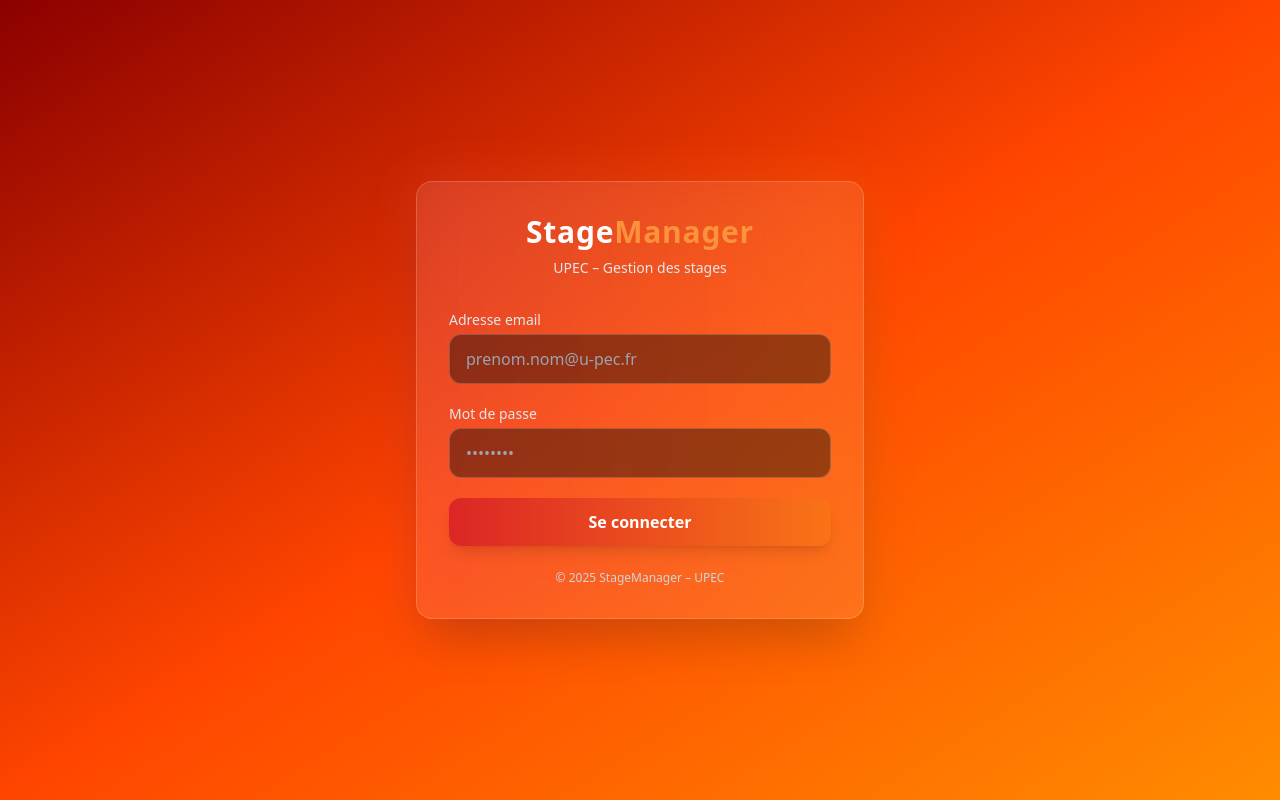
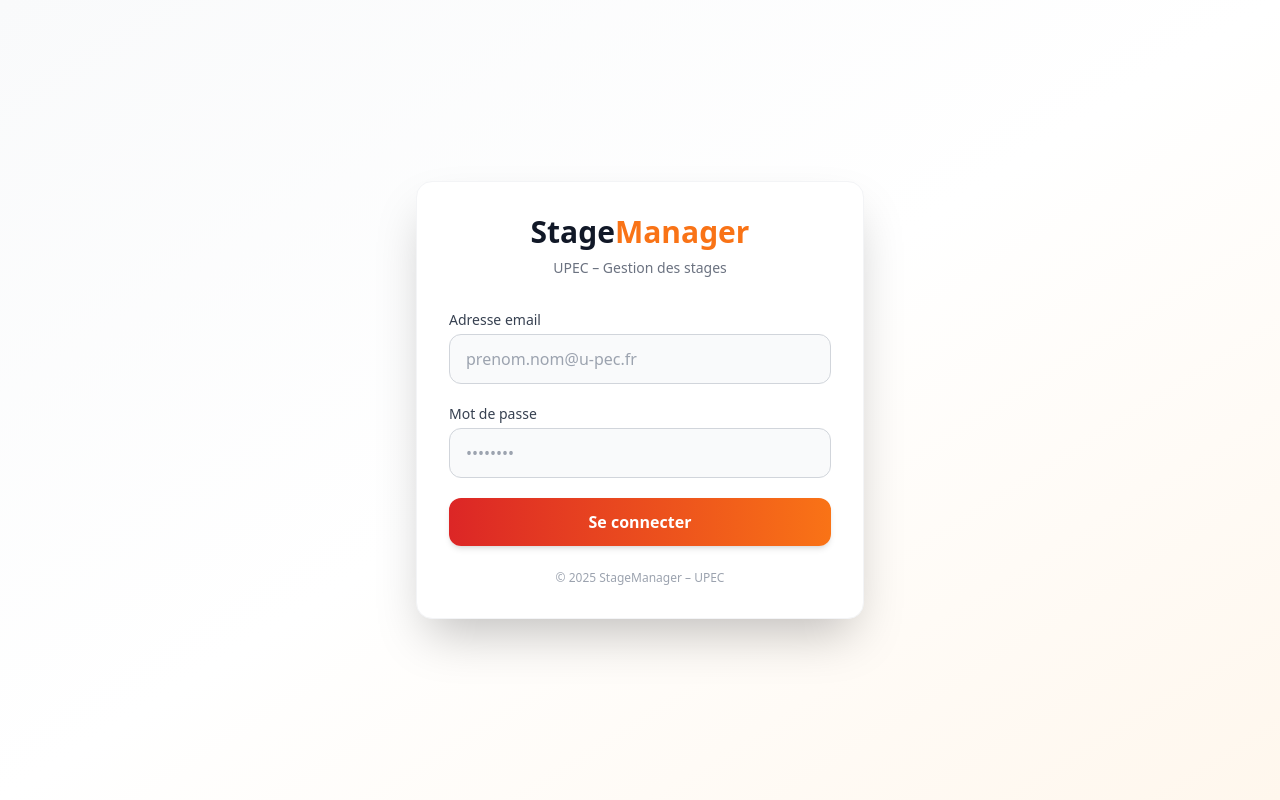
Before and after one commit to BetRyrer/StageManager, a React (Create React App) app in the folder Gestionnaire_de_Stages/frontend/: page /login in a window 1280 px wide. Built offline with nearby package versions, Linux system fonts and the light colour scheme.

Commit message:
feat: page login

```diff
--- a/Gestionnaire_de_Stages/frontend/src/pages/Login/Login.jsx
+++ b/Gestionnaire_de_Stages/frontend/src/pages/Login/Login.jsx
@@ -29,35 +29,31 @@
   }
 
   return (
-    <div className="min-h-screen flex items-center justify-center bg-gradient-to-br from-[#8b0000] via-[#ff4500] to-[#ff8c00] px-4">
+    <div className="min-h-screen flex items-center justify-center px-4 bg-gradient-to-br from-gray-50 via-white to-orange-50">
 
-      {/* Carte Glass */}
-      <div className="relative w-full max-w-md rounded-2xl p-8 bg-white/10 backdrop-blur-xl shadow-2xl border border-white/20">
+      <div className="w-full max-w-md bg-white rounded-2xl shadow-2xl border border-gray-100 p-8">
 
-        {/* Glow */}
-        <div className="absolute -inset-1 rounded-2xl bg-gradient-to-r from-red-500 to-orange-500 opacity-30 blur-xl"></div>
-
-        <div className="relative">
         {/* Branding */}
         <div className="text-center mb-8">
-            <h1 className="text-3xl font-extrabold text-white tracking-wide">
-              Stage<span className="text-orange-400">Manager</span>
+          <h1 className="text-3xl font-extrabold text-gray-900">
+            Stage<span className="text-orange-500">Manager</span>
           </h1>
-            <p className="text-sm text-gray-200 mt-2">
+          <p className="text-sm text-gray-500 mt-2">
             UPEC – Gestion des stages
           </p>
         </div>
 
         {error && (
-            <p className="text-red-300 text-sm mb-4 text-center">
+          <p className="text-red-500 text-sm mb-4 text-center">
             {error}
           </p>
         )}
 
         <form onSubmit={handleSubmit} className="space-y-5">
+
           {/* Email */}
           <div>
-              <label className="block text-sm text-gray-200 mb-1">
+            <label className="block text-sm font-medium text-gray-700 mb-1">
               Adresse email
             </label>
             <input
@@ -65,20 +61,21 @@
               required
               value={email}
               onChange={(e) => setEmail(e.target.value)}
+              placeholder="prenom.nom@u-pec.fr"
               className="
                 w-full px-4 py-3 rounded-xl
-                  bg-black/40 text-white
-                  border border-white/20
+                bg-gray-50 text-gray-900
+                border border-gray-300
                 focus:outline-none focus:ring-2 focus:ring-orange-500
+                focus:border-orange-500
                 transition
               "
-                placeholder="prenom.nom@u-pec.fr"
             />
           </div>
 
-            {/* Password */}
+          {/* Mot de passe */}
           <div>
-              <label className="block text-sm text-gray-200 mb-1">
+            <label className="block text-sm font-medium text-gray-700 mb-1">
               Mot de passe
             </label>
             <input
@@ -86,14 +83,15 @@
               required
               value={password}
               onChange={(e) => setPassword(e.target.value)}
+              placeholder="••••••••"
               className="
                 w-full px-4 py-3 rounded-xl
-                  bg-black/40 text-white
-                  border border-white/20
+                bg-gray-50 text-gray-900
+                border border-gray-300
                 focus:outline-none focus:ring-2 focus:ring-orange-500
+                focus:border-orange-500
                 transition
               "
-                placeholder="••••••••"
             />
           </div>
 
@@ -104,7 +102,7 @@
               w-full py-3 rounded-xl font-semibold text-white
               bg-gradient-to-r from-red-600 to-orange-500
               hover:from-red-700 hover:to-orange-600
-                shadow-lg hover:shadow-orange-500/40
+              shadow-md hover:shadow-lg
               transition-all duration-300
             "
           >
@@ -113,11 +111,10 @@
         </form>
 
         {/* Footer */}
-          <p className="text-xs text-gray-300 text-center mt-6">
+        <p className="text-xs text-gray-400 text-center mt-6">
           © {new Date().getFullYear()} StageManager – UPEC
         </p>
       </div>
     </div>
-    </div>
   );
 }
```
Lines whose indentation alone changed are shown as unchanged.
